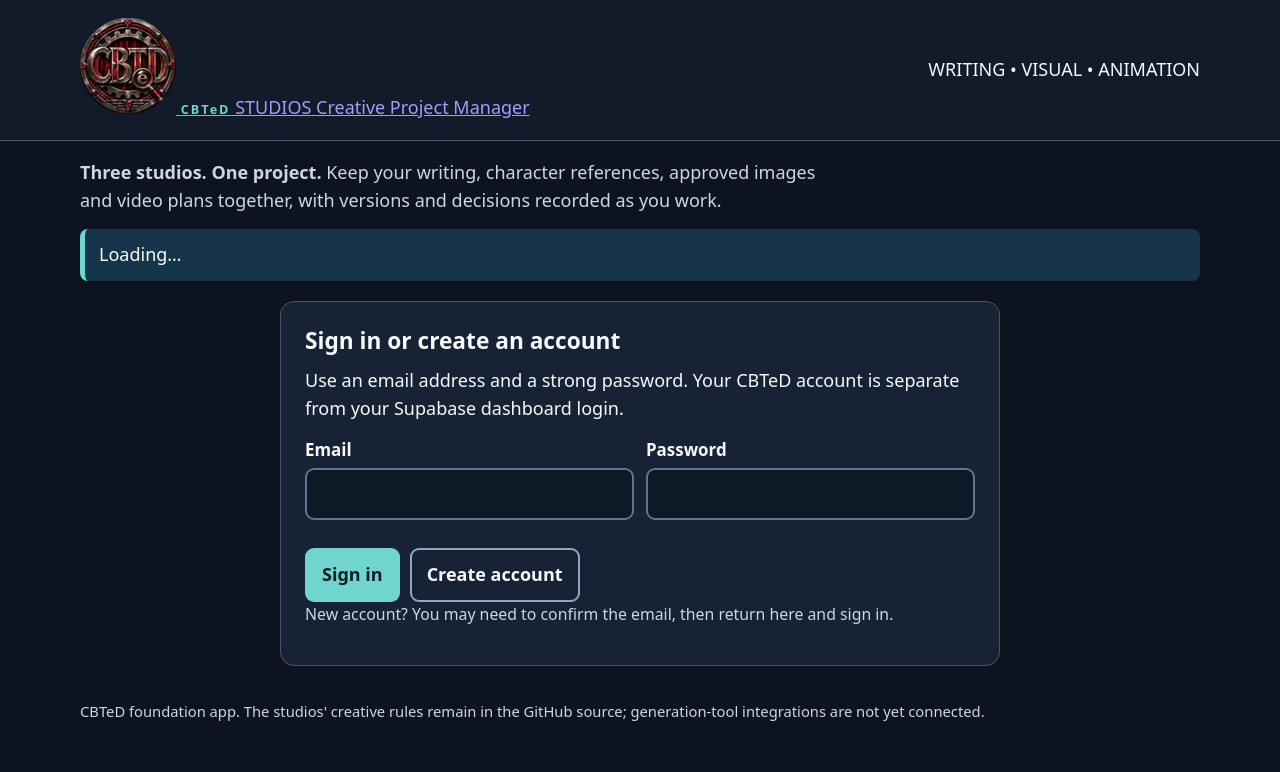
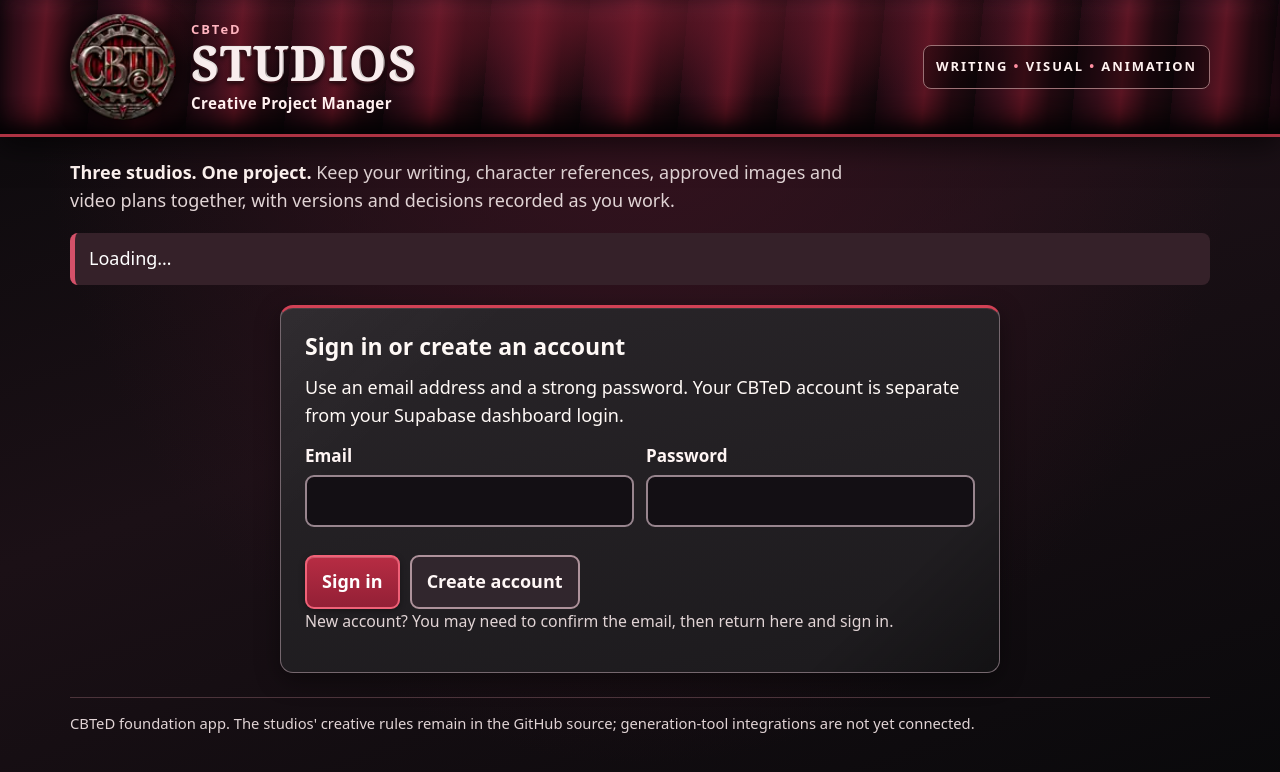
Before and after one commit to CannaBusTeD/CBTeD, a plain HTML site: page app/index.html in a window 1280 px wide. Drawn offline with Linux system fonts and the light colour scheme; a script that the page names is missing.

Commit message:
Apply approved ruby, red velvet and realistic gunmetal identity across CBTeD

```diff
--- a/app/styles.css
+++ b/app/styles.css
@@ -1,67 +1,185 @@
-:root{color-scheme:dark;--bg:#0d1420;--panel:#172335;--panel2:#1d2c40;--line:#43556c;--text:#f6f9fd;--muted:#cad7e6;--accent:#6fd5cd;--accent-ink:#0a1d22;--danger:#ffb4b4;font-family:system-ui,-apple-system,"Segoe UI",Roboto,sans-serif;font-size:18px}
+/* CBTeD Studios: the approved gunmetal/ruby/velvet visual identity.
+   Text, controls and focus states remain high-contrast and mobile accessible. */
+:root{
+  color-scheme:dark;
+  --bg:#110c10; --panel:#211d21; --panel2:#30262d; --line:#756970;
+  --text:#fff9f6; --muted:#e1d4d5; --accent:#b72c43; --accent-ink:#fff;
+  --ruby:#d14155; --silver:#e4dfe1; --danger:#ffb7bd;
+  font-family:system-ui,-apple-system,"Segoe UI",Roboto,sans-serif;
+  font-size:18px;
+}
 *{box-sizing:border-box}
 html{scroll-behavior:smooth}
-body{margin:0;background:var(--bg);color:var(--text);line-height:1.55}
-.container{width:min(1120px,calc(100% - 32px));margin-inline:auto}
-.site-header{background:#111b2a;border-bottom:1px solid var(--line)}
-.header-inner{display:flex;align-items:center;gap:16px;justify-content:space-between;padding-block:18px}
+body{
+  margin:0;
+  background:
+    radial-gradient(ellipse at 50% 0%,#381320 0%,transparent 34rem),
+    linear-gradient(160deg,#0a090b 0%,#1b1016 45%,#09090b 100%);
+  color:var(--text);line-height:1.55;min-height:100vh;
+}
+.container{width:min(1140px,calc(100% - 32px));margin-inline:auto}
+.site-header{
+  position:relative;isolation:isolate;overflow:hidden;
+  background:
+    radial-gradient(ellipse at 48% 14%,#741b2da8 0%,transparent 54%),
+    repeating-linear-gradient(95deg,#1e0911 0px,#360e1a 24px,#5a1422 47px,#230910 74px,#12070b 98px);
+  border-bottom:3px solid #ad3343;
+  box-shadow:0 9px 28px #0009,inset 0 -8px 18px #070407;
+}
+.site-header::before{
+  content:"";pointer-events:none;position:absolute;inset:0;
+  background:linear-gradient(180deg,#fff2 0%,transparent 18%,transparent 70%,#0009 100%);
+  mix-blend-mode:soft-light;
+}
+.header-inner{
+  position:relative;display:flex;align-items:center;justify-content:space-between;
+  gap:18px;min-height:112px;padding-block:14px;
+}
+.brand-lockup{
+  display:flex;align-items:center;gap:15px;text-decoration:none;color:inherit;
+  min-width:0;
+}
+.brand-lockup:hover .brand-studios{color:#fff}
+.brand-emblem{width:clamp(78px,11vw,106px);height:auto;flex:none;filter:drop-shadow(0 3px 11px #000e)}
+.brand-text{display:flex;flex-direction:column;min-width:0;line-height:1.12}
+.brand-name{font-size:.85rem;letter-spacing:.22em}
+.brand-studios{
+  font-family:Georgia,"Times New Roman",serif;font-size:clamp(1.7rem,4vw,2.65rem);
+  font-weight:900;letter-spacing:.035em;color:#f8eded;
+  text-shadow:0 2px 1px #321017,0 3px 5px #000b,1px -1px 0 #f8f5f2;
+}
+.brand-subtitle{
+  margin-top:6px;font-size:.84rem;font-weight:600;letter-spacing:.025em;color:#fff0ef;
+}
+.header-descriptor{
+  font-weight:800;font-size:.72rem;letter-spacing:.15em;text-align:right;
+  line-height:1.8;color:#fff2f0;background:#0006;border:1px solid #9b7175;
+  border-radius:8px;padding:9px 12px;
+}
+.header-descriptor span{color:#ff8fa1}
 h1{font-size:clamp(1.5rem,3.8vw,2.2rem);margin:2px 0 0;line-height:1.2}
-h2{font-size:1.26rem;margin:0 0 12px;line-height:1.3}
-h3{font-size:1.06rem;margin:20px 0 10px}
+h2{font-size:1.28rem;margin:0 0 12px;line-height:1.3}
+h3{font-size:1.08rem;margin:20px 0 10px}
 p{margin:0 0 14px}
-.eyebrow{font-size:.7rem;font-weight:800;letter-spacing:.16em;color:var(--accent);margin:0}
-.pill{display:inline-flex;align-items:center;border:1px solid var(--line);color:var(--muted);border-radius:99px;font-size:.76rem;padding:5px 11px;white-space:nowrap}
-.intro{margin:18px 0 12px;max-width:72ch;color:var(--muted)}
-.panel{background:var(--panel);border:1px solid var(--line);border-radius:14px;padding:clamp(15px,2.5vw,24px);margin-bottom:18px;min-width:0}
-#auth-panel{max-width:720px;margin:20px auto}
+.eyebrow{font-size:.72rem;font-weight:800;letter-spacing:.15em;color:#ffb4bf;margin:0}
+.pill{
+  display:inline-flex;align-items:center;border:1px solid #a38d94;
+  color:#f2e9e8;background:#382b31;border-radius:99px;font-size:.76rem;
+  padding:5px 11px;white-space:nowrap;font-weight:700;
+}
+.intro{
+  margin:22px 0 18px;max-width:78ch;color:var(--muted);font-size:1rem;
+}
+.intro strong{color:#fff4f1;font-weight:800}
+.panel{
+  background:
+    linear-gradient(137deg,#ffffff09 0%,transparent 21%,transparent 82%,#0005 100%),
+    linear-gradient(168deg,#292529 0%,#1c1a1d 100%);
+  border:1px solid #75676e;border-radius:13px;
+  padding:clamp(16px,2.6vw,24px);margin-bottom:18px;min-width:0;
+  box-shadow:0 7px 24px #0006,inset 0 1px 0 #ffffff18;
+}
+#auth-panel{max-width:720px;margin:20px auto;border-top:3px solid var(--ruby)}
 .layout{display:grid;grid-template-columns:minmax(240px,.32fr) minmax(0,1fr);gap:20px;align-items:start}
 .main-column{min-width:0}
 .fields{display:grid;grid-template-columns:repeat(auto-fit,minmax(220px,1fr));gap:12px}
-label{display:block;font-size:.94rem;font-weight:650;margin-bottom:16px}
-input,select,textarea{display:block;width:100%;margin-top:5px;background:#0e1928;color:var(--text);border:2px solid #60748d;border-radius:9px;padding:11px 12px;min-height:48px;font:inherit}
+label{display:block;font-size:.95rem;font-weight:700;margin-bottom:16px;color:#fff5f4}
+input,select,textarea{
+  display:block;width:100%;margin-top:5px;background:#130f14;color:#fff;
+  border:2px solid #98858e;border-radius:9px;padding:11px 12px;
+  min-height:49px;font:inherit;
+}
 textarea{min-height:210px;resize:vertical;line-height:1.6}
-input::placeholder,textarea::placeholder{color:#a7bbd0}
-input:focus-visible,select:focus-visible,textarea:focus-visible,button:focus-visible,a:focus-visible{outline:3px solid #fff;outline-offset:3px}
-button{border:2px solid transparent;border-radius:9px;padding:11px 15px;min-height:48px;background:var(--accent);color:var(--accent-ink);font:inherit;font-weight:750;cursor:pointer}
-button:hover:not(:disabled){filter:brightness(1.08)}
-button:disabled{opacity:.43;cursor:not-allowed}
-button.secondary{background:transparent;color:var(--text);border-color:#8da8c4}
-button.secondary:hover:not(:disabled){background:#344b64}
+input::placeholder,textarea::placeholder{color:#bfb1b8}
+input:focus-visible,select:focus-visible,textarea:focus-visible,button:focus-visible,a:focus-visible{
+  outline:3px solid #ffffff;outline-offset:3px;
+}
+button{
+  border:2px solid #f06177;border-radius:9px;padding:11px 15px;min-height:48px;
+  background:linear-gradient(180deg,#b72c43 0%,#932036 100%);color:#fff;
+  font:inherit;font-weight:750;cursor:pointer;
+  box-shadow:inset 0 1px 0 #ffffff36,0 2px 6px #0005;
+}
+button:hover:not(:disabled){background:linear-gradient(180deg,#d0405b,#ac2440)}
+button:disabled{opacity:.45;cursor:not-allowed}
+button.secondary{
+  background:#31262d;color:#fff7f6;border:2px solid #ae929b;box-shadow:none;
+}
+button.secondary:hover:not(:disabled){background:#4a3039}
+button[aria-busy="true"]{cursor:progress}
 .actions{display:flex;flex-wrap:wrap;align-items:center;gap:10px;margin-top:12px}
-.status{background:#17354a;border-left:5px solid var(--accent);padding:12px 14px;border-radius:8px;margin:14px 0 20px}
+.status{
+  background:#352129;border-left:5px solid #d45169;padding:12px 14px;
+  border-radius:8px;margin:14px 0 20px;color:#fff;
+}
 .status.error{background:#4e2531;border-color:var(--danger)}
-/* Native, accessible registration/confirmation dialog. */
-.auth-dialog{box-sizing:border-box;width:min(560px,calc(100vw - 28px));max-height:85vh;overflow-y:auto;margin:auto;padding:0;border:2px solid var(--accent);border-radius:16px;background:var(--panel);color:var(--text);box-shadow:0 25px 75px #000c;overflow-wrap:anywhere}
-.auth-dialog::backdrop{background:rgba(3,10,19,.83)}
+/* Native, accessible registration/confirmation dialog */
+.auth-dialog{
+  box-sizing:border-box;width:min(560px,calc(100vw - 28px));max-height:85vh;
+  overflow-y:auto;margin:auto;padding:0;border:2px solid var(--ruby);
+  border-radius:16px;background:var(--panel);color:var(--text);
+  box-shadow:0 25px 75px #000c;overflow-wrap:anywhere;
+}
+.auth-dialog::backdrop{background:rgba(3,4,8,.86)}
 .auth-dialog-content{padding:clamp(18px,4vw,28px)}
 .auth-dialog h2{font-size:clamp(1.25rem,4vw,1.7rem);margin:10px 0 16px}
 .auth-dialog button{display:block;width:100%;margin-top:20px}
-
 .hint{color:var(--muted);font-size:.88rem;overflow-wrap:anywhere}
-/* Make the meaning of each writing box immediately visible, especially on phones. */
-.writing-field{background:#122034;border:1px solid #4e6780;border-radius:12px;padding:15px;margin:15px 0}
+.writing-field{
+  background:#1a141a;border:1px solid #685960;border-radius:12px;
+  padding:15px;margin:15px 0;
+}
 .writing-field label{font-size:1.08rem;font-weight:800;display:block;margin:0 0 4px}
 .writing-field .hint{margin:0 0 12px}
 .writing-field textarea{margin-top:0}
 .writing-field .compact-textarea{min-height:150px}
-.writing-field:focus-within{border-color:var(--accent)}
-
+.writing-field:focus-within{border-color:var(--ruby);box-shadow:0 0 0 1px var(--ruby)}
 .section-heading{display:flex;justify-content:space-between;align-items:center;gap:14px}
-.session-bar{display:flex;flex-wrap:wrap;justify-content:space-between;align-items:center;gap:10px;margin:8px 0 20px}
+.session-bar{
+  display:flex;flex-wrap:wrap;justify-content:space-between;align-items:center;
+  gap:10px;margin:8px 0 20px;border-bottom:1px solid #705a64;padding-bottom:12px;
+}
 .session-bar p{margin:0;overflow-wrap:anywhere}
 .clean-list{list-style:none;margin:8px 0;padding:0}
 .clean-list li{border-top:1px solid var(--line);padding:10px 0;overflow-wrap:anywhere}
 .clean-list li:last-child{border-bottom:1px solid var(--line)}
 .clean-list button{width:100%;text-align:left}
-.clean-list .project-button{background:var(--panel2);color:var(--text);border:2px solid transparent}
-.clean-list .project-button[aria-current=true]{border-color:var(--accent)}
-.file-entry,.task-entry,.handoff-entry{display:flex;justify-content:space-between;align-items:center;gap:12px;flex-wrap:wrap}
+.clean-list .project-button{
+  background:#36252e;color:var(--text);border:2px solid #614c56;
+}
+.clean-list .project-button[aria-current=true]{
+  border-color:#f07384;background:#5c2637;box-shadow:inset 4px 0 0 #f2a0ac;
+}
+.file-entry,.task-entry,.handoff-entry{
+  display:flex;justify-content:space-between;align-items:center;gap:12px;flex-wrap:wrap;
+}
 .meta{display:block;color:var(--muted);font-size:.82rem}
 .file-entry button{width:auto}
-.tag{font-size:.75rem;font-weight:bold;border-radius:7px;padding:4px 7px;background:#3b4d63;color:var(--text)}
-.footer{padding:14px 0 38px;color:var(--muted);font-size:.82rem}
-.skip-link{position:absolute;left:10px;top:-90px;background:var(--accent);padding:10px;z-index:20;color:#000}
+.tag{font-size:.75rem;font-weight:bold;border-radius:7px;padding:4px 7px;background:#514149;color:var(--text)}
+.footer{
+  padding:14px 0 38px;color:var(--muted);font-size:.82rem;
+  border-top:1px solid #4c343b;margin-top:24px;
+}
+.skip-link{
+  position:absolute;left:10px;top:-90px;background:#fff;padding:10px;
+  z-index:20;color:#111;font-weight:800;
+}
 .skip-link:focus{top:10px}
 [hidden]{display:none!important}
-@media(max-width:720px){.layout{display:block}.container{width:calc(100% - 24px)}.header-inner{align-items:flex-start}.pill{font-size:.66rem}.fields{grid-template-columns:1fr}.panel{padding:14px}}
+@media(max-width:720px){
+  .layout{display:block}.container{width:calc(100% - 24px)}
+  .header-inner{align-items:center;padding-block:14px;gap:8px}
+  .header-descriptor{display:none}
+  .brand-lockup{gap:12px}
+  .brand-emblem{width:84px}
+  .brand-studios{font-size:1.8rem}
+  .brand-name{font-size:.72rem}.brand-subtitle{font-size:.78rem}
+  .fields{grid-template-columns:1fr}.panel{padding:15px}
+  .site-header{border-bottom-width:2px}
+}
+@media(max-width:380px){
+  .brand-emblem{width:68px}
+  .brand-studios{font-size:1.6rem}
+  .brand-subtitle{font-size:.72rem}
+}
 @media(prefers-reduced-motion:reduce){html{scroll-behavior:auto}}
```
